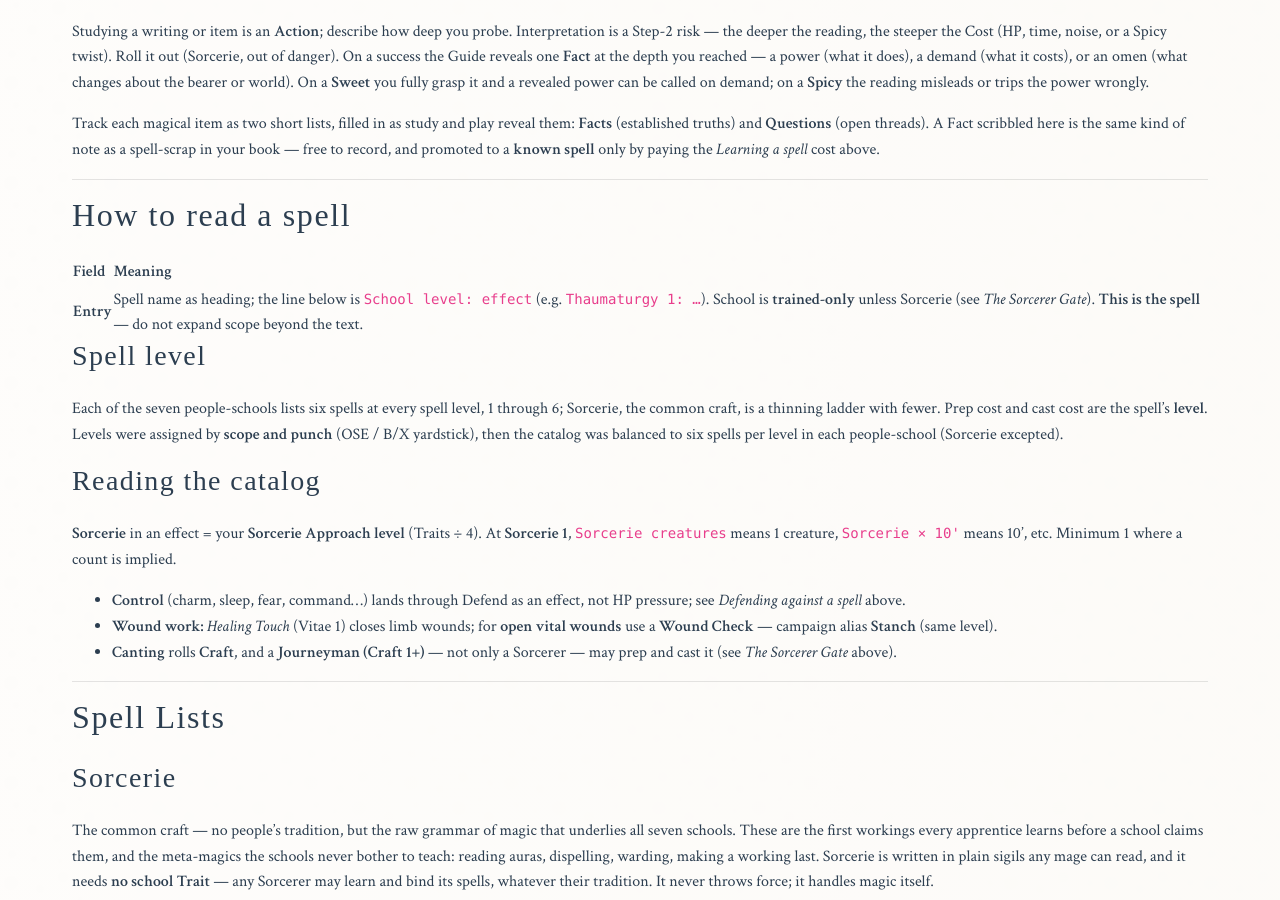
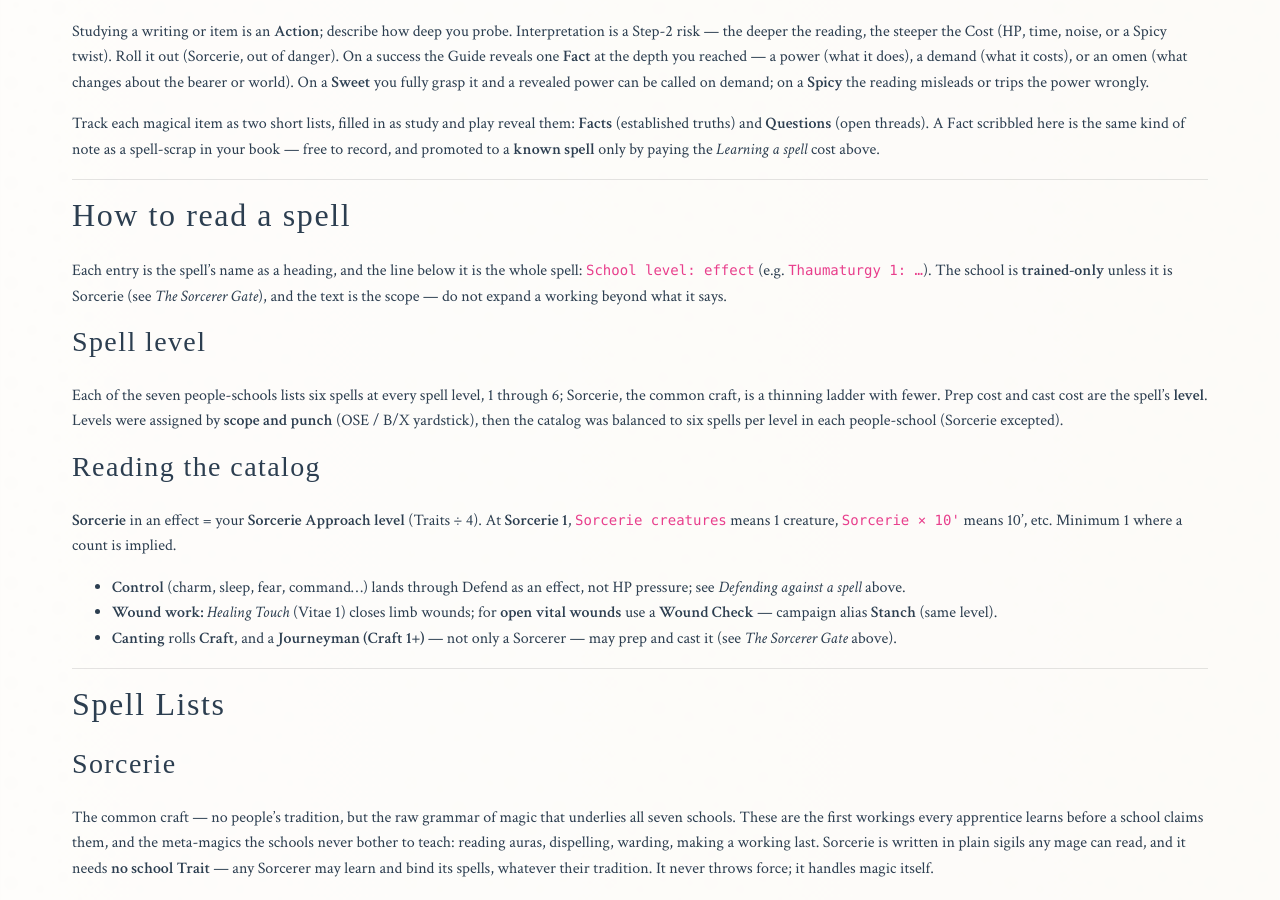
Before and after one commit to paulabrams/burners, a Jekyll site: the page built from burners-sorcerie.md, in a window 1280 px wide and 900 px high, scrolled down 6328 px. Built offline with Jekyll 4.4.1, drawn with Linux system fonts in a browser that asks for light colours; some web fonts are replaced.

Commit message:
Publish local draft: How to read a spell as prose, not a one-row table

```diff
--- a/burners-sorcerie.md
+++ b/burners-sorcerie.md
@@ -193,9 +193,7 @@ Track each magical item as two short lists, filled in as study and play reveal t
 
 ## How to read a spell
 
-| Field | Meaning |
-| --- | --- |
-| **Entry** | Spell name as heading; the line below is `School level: effect` (e.g. `Thaumaturgy 1: …`). School is **trained-only** unless Sorcerie (see *The Sorcerer Gate*). **This is the spell** — do not expand scope beyond the text. |
+Each entry is the spell's name as a heading, and the line below it is the whole spell: `School level: effect` (e.g. `Thaumaturgy 1: …`). The school is **trained-only** unless it is Sorcerie (see *The Sorcerer Gate*), and the text is the scope — do not expand a working beyond what it says.
 
 ### Spell level
 
```
